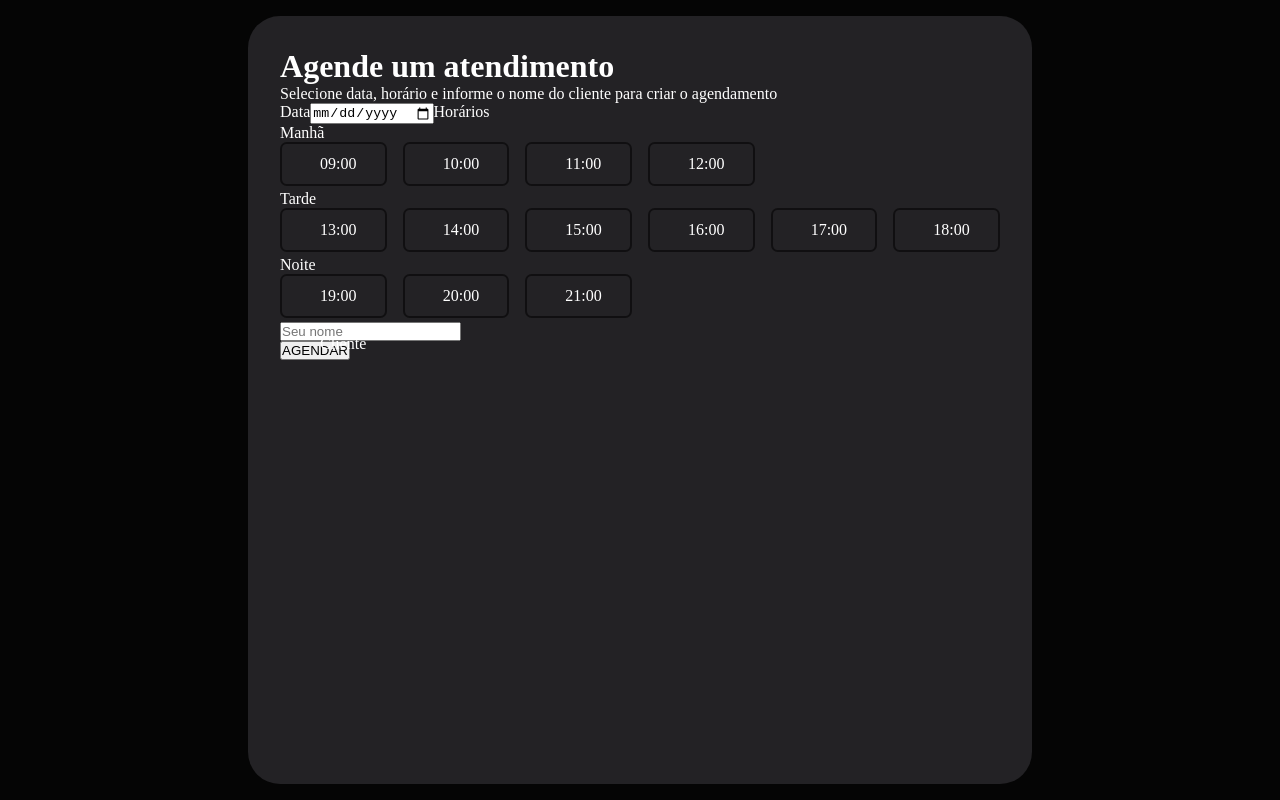
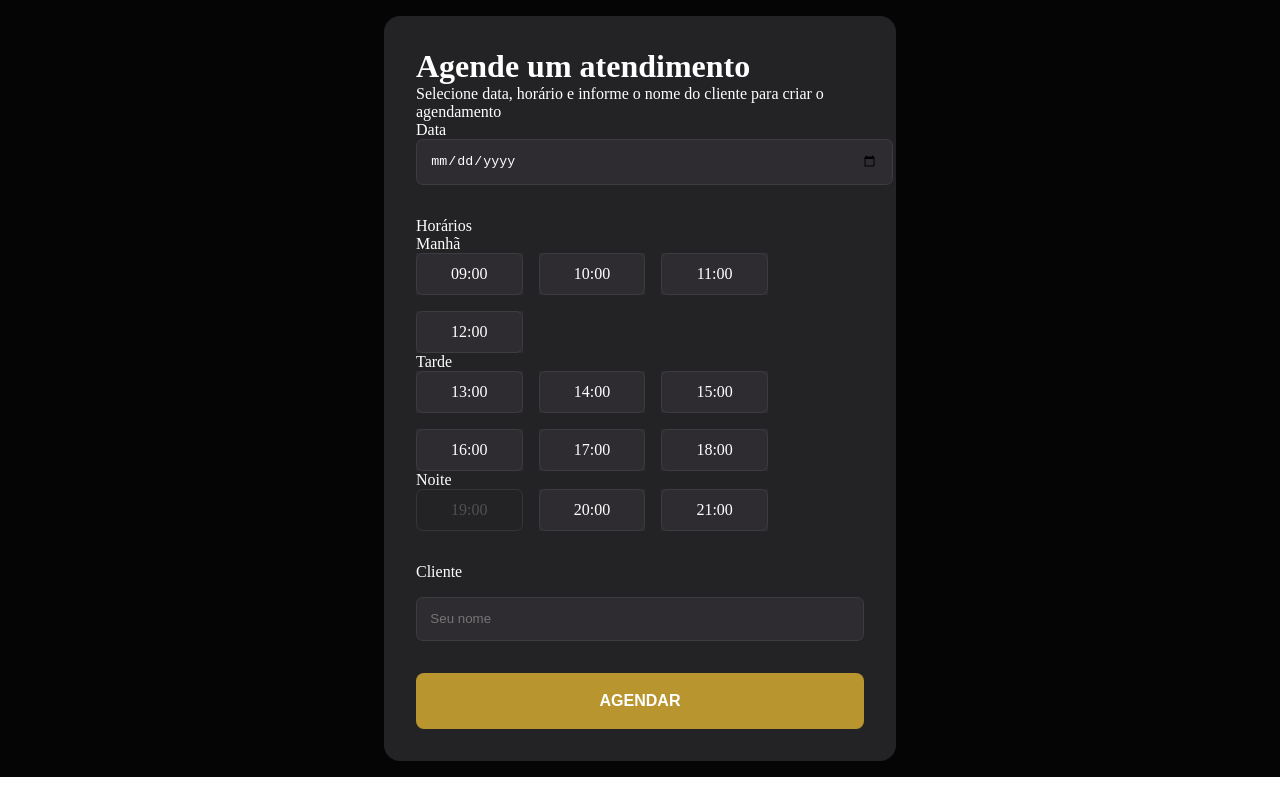
Before and after one commit to v-L1ma/barber, an Angular app in the folder frontend/barber/: page /agendamento in a window 1280 px wide. Built offline with nearby package versions, Linux system fonts and the light colour scheme.

Commit message:
style: melhorando a estilização da pagina de agendamento

```diff
--- a/frontend/barber/src/app/pages/agendamento/agendamento.component.html
+++ b/frontend/barber/src/app/pages/agendamento/agendamento.component.html
@@ -6,25 +6,29 @@
                 nome do cliente para criar o agendamento</p>
         </div>
         <form>
+
+            <div>
                 <label for="">Data</label>
                 <input type="date">
+            </div>
+
+            <div>
                 <label for="">Horários</label>
                 <p>Manhã</p>
                 <div class="horariosLista">
-
-                <div>
+                    <div class="horarioBtn">
                         <input type="radio" name="horarios" id="">
                         <label for="">09:00</label>
                     </div>
-                <div>
+                    <div class="horarioBtn">
                         <input type="radio" name="horarios" id="">
                         <label for="">10:00</label>
                     </div>
-                <div>
+                    <div class="horarioBtn">
                         <input type="radio" name="horarios" id="">
                         <label for="">11:00</label>
                     </div>
-                <div>
+                    <div class="horarioBtn">
                         <input type="radio" name="horarios" id="">
                         <label for="">12:00</label>
                     </div>
@@ -32,49 +36,50 @@
                 </div>
                 <p>Tarde</p>
                 <div class="horariosLista">
-                <div>
+                    <div class="horarioBtn">
                         <input type="radio" name="horarios" id="">
                         <label for="">13:00</label>
                     </div>
-                <div>
+                    <div class="horarioBtn">
                         <input type="radio" name="horarios" id="">
                         <label for="">14:00</label>
                     </div>
-                <div>
+                    <div class="horarioBtn">
                         <input type="radio" name="horarios" id="">
                         <label for="">15:00</label>
                     </div>
-                <div>
+                    <div class="horarioBtn">
                         <input type="radio" name="horarios" id="">
                         <label for="">16:00</label>
                     </div>
-                <div>
+                    <div class="horarioBtn">
                         <input type="radio" name="horarios" id="">
                         <label for="">17:00</label>
                     </div>
-                <div>
+                    <div class="horarioBtn">
                         <input type="radio" name="horarios" id="">
                         <label for="">18:00</label>
                     </div>
                 </div>
-
                 <p>Noite</p>
                 <div class="horariosLista">
-                <div>
-                    <input type="radio" name="horarios" id="">
+                    <div class="horarioBtn">
+                        <input [disabled]="true" type="radio" name="horarios" id="">
                         <label for="">19:00</label>
                     </div>
-                <div>
+                    <div class="horarioBtn">
                         <input type="radio" name="horarios" id="">
                         <label for="">20:00</label>
                     </div>
-                <div>
+                    <div class="horarioBtn">
                         <input type="radio" name="horarios" id="">
                         <label for="">21:00</label>
                     </div>
 
                 </div>
-            <div>
+            </div>
+
+            <div id="cliente">
                 <label for="">Cliente</label>
                 <input type="text" placeholder="Seu nome">
             </div>
--- a/frontend/barber/src/app/pages/agendamento/agendamento.component.scss
+++ b/frontend/barber/src/app/pages/agendamento/agendamento.component.scss
@@ -4,28 +4,38 @@ main{
     padding: 1em;
     background-color: #050505;
     color: white;
-    height: 96vh;
 
     #container{
         background-color: #232225;
-        border-radius: 2em;
+        border-radius: 1em;
         padding: 2em;
+        display: flex;
+        flex-direction: column;
+        justify-content: space-between;
+        width: 35vw;
 
         form{
+            display: flex;
+            flex-direction: column;
+            justify-content: space-between;
+            height: 100%;
+            gap: 2em;
+
 
             .horariosLista{
                 display: flex;
                 gap: 1em;
+                flex-wrap: wrap;
             }
 
-
-            div{
+            .horarioBtn{
                 position: relative;
+                display: flex;
 
             input[type="radio"]{
                 appearance: none;
                 position: relative;
-                border: 2px solid rgba(0, 0, 0, 0.548);
+                border: 1.5px solid #3E3C41;
                 padding: 1.5em;
                 width: 8em;
                 border-radius: .5em;
@@ -33,14 +43,80 @@ main{
             }
 
             input[type="radio"]:checked{
-                border: 2px solid aqua;
+                border: 1.5px solid #B8952E;
+            }
+
+            input[type="radio"]:checked + label{
+                color: #B8952E;
+            }
+
+            input[type="radio"]:disabled{
+                opacity: .7;
+            }
+
+            input[type="radio"]:disabled + label{
+                opacity: .2;
+                background-color: #2e2c3000;
             }
 
             label{
                 position: absolute;
-                left: 40px;
-                top: 13px;
+                background-color: #2E2C30;
+                width: 100%;
+                height: 100%;
+                display: flex;
+                align-items: center;
+                justify-content: center;
             }
+            }
+
+            input[type="date"]{
+                appearance: none;
+                border: 1.5px solid #3E3C41;
+                padding: 1em;
+                background-color: #2E2C30;
+                border-radius: .5em;
+                color: white;
+                width: 100%;
+
+                &:focus{
+                color: #B8952E;
+                border: #B8952E;
+                outline: 1.5px solid #B8952E;
+                }
+            }
+
+            #cliente{
+
+                display: flex;
+                flex-direction: column;
+                gap: 1em;
+
+            input[type="text"]{
+                appearance: none;
+                padding: 1em;
+                border-radius: .5em;
+                background-color: #2E2C30;
+                border: 1.5px solid #3E3C41;
+                color: white;
+
+                &:focus{
+                    outline: 1.5px solid #B8952E;
+                    color: #B8952E;
+                }
+            }
+
+            }
+
+            button{
+                appearance: none;
+                padding: 1.2em;
+                border-radius: .5em;
+                border: none;
+                background-color: #B8952E;
+                color: white;
+                font-weight: bolder;
+                font-size: 1em;
             }
 
         }
```
Lines whose indentation alone changed are shown as unchanged.
